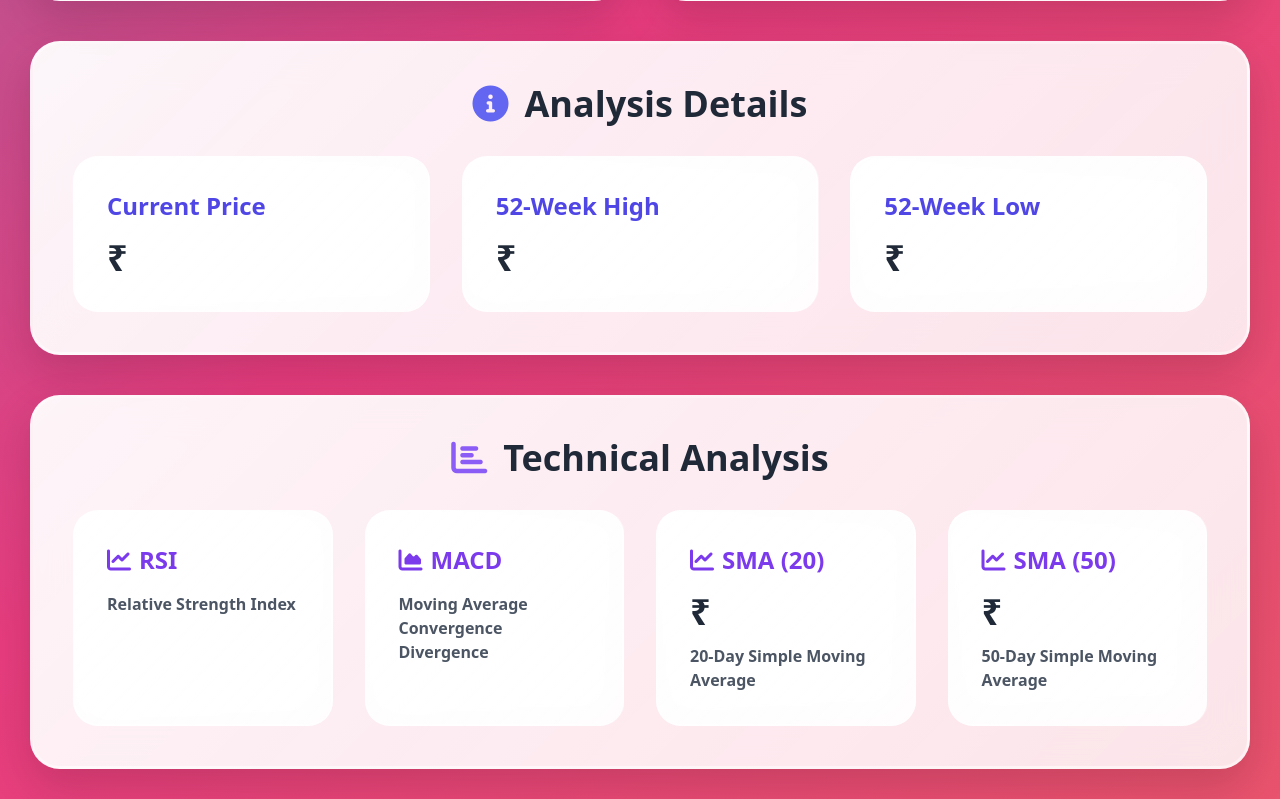
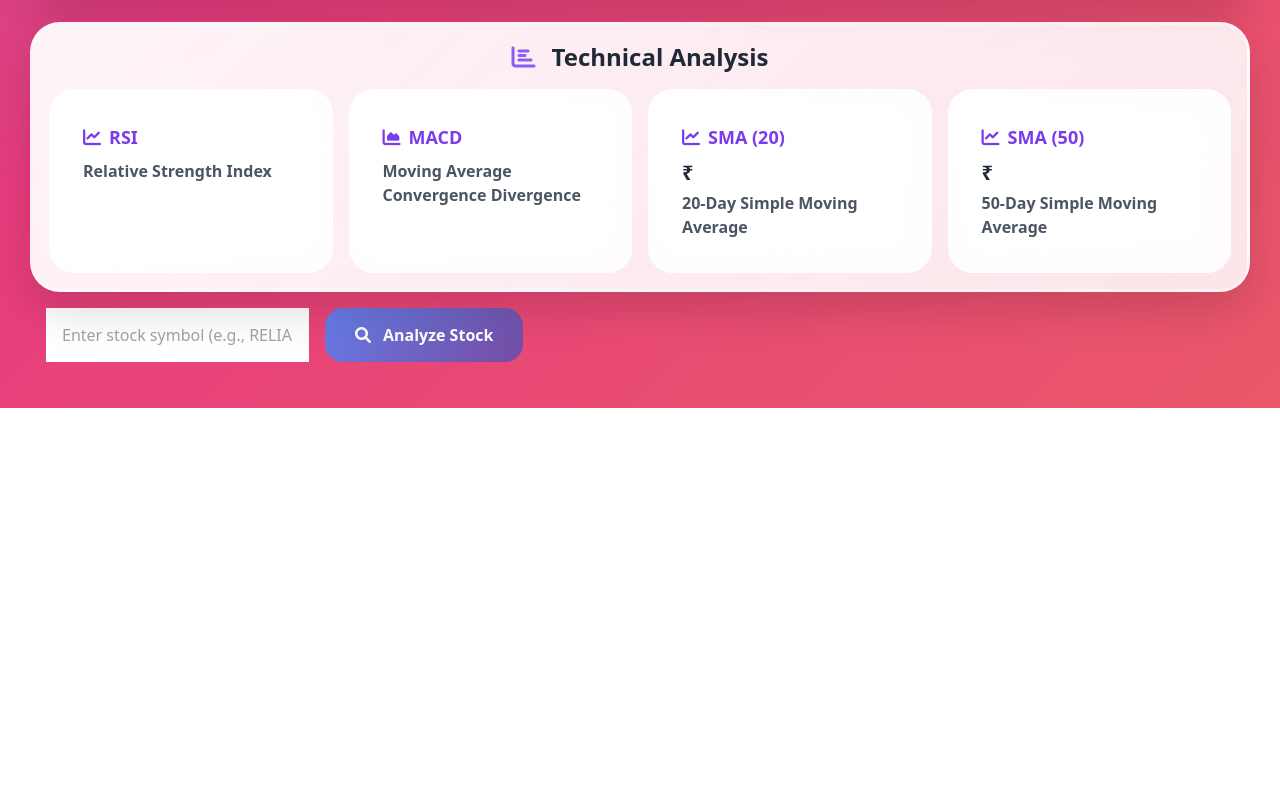
Before and after one commit to venkat4191/SimuTradeeX, a Flask app: template Stock-simulator-main/templates/analysis.html in a window 1280 px wide. Shown: the part 669-1468 px from the top of the page. After the commit the page ends 1077 px from the top, so only its background shows below. Run offline with Flask 3, Linux system fonts and the light colour scheme; the template is opened without the code that fills it, so the values that code supplies are empty.

Commit message:
Update analysis.html

```diff
--- a/Stock-simulator-main/templates/analysis.html
+++ b/Stock-simulator-main/templates/analysis.html
@@ -149,24 +149,24 @@
             </div>
 
             <!-- Analysis Results -->
-            <div class="grid grid-cols-1 md:grid-cols-2 gap-8 mb-10">
+            <div class="grid grid-cols-1 md:grid-cols-2 gap-2 md:gap-4 mb-6">
                 <!-- Price Chart -->
-                <div class="card p-10">
-                    <h2 class="text-4xl font-bold mb-8 text-center text-gray-800">
+                <div class="card p-2 md:p-4">
+                    <h2 class="text-base md:text-2xl font-bold mb-2 md:mb-4 text-center text-gray-800">
                         <i class="fas fa-chart-line mr-4 text-blue-500"></i>Price Chart
                     </h2>
-                    <div class="aspect-w-16 aspect-h-9">
+                    <div class="aspect-w-16 aspect-h-9 max-h-32 md:max-h-48 mb-2 md:mb-4">
                         <img src="{{ url_for('static', filename='price_chart.png') }}"
                              alt="Price Chart" class="w-full h-full object-contain rounded-2xl">
                     </div>
                 </div>
 
                 <!-- Technical Indicators -->
-                <div class="card p-10">
-                    <h2 class="text-4xl font-bold mb-8 text-center text-gray-800">
+                <div class="card p-2 md:p-4">
+                    <h2 class="text-base md:text-2xl font-bold mb-2 md:mb-4 text-center text-gray-800">
                         <i class="fas fa-chart-bar mr-4 text-green-500"></i>Technical Indicators
                     </h2>
-                    <div class="aspect-w-16 aspect-h-9">
+                    <div class="aspect-w-16 aspect-h-9 max-h-32 md:max-h-48 mb-2 md:mb-4">
                         <img src="{{ url_for('static', filename='indicators.png') }}"
                              alt="Technical Indicators" class="w-full h-full object-contain rounded-2xl">
                     </div>
@@ -174,66 +174,76 @@
             </div>
 
             <!-- Analysis Details -->
-            <div class="card p-10 mb-10">
-                <h2 class="text-4xl font-bold mb-8 text-center text-gray-800">
+            <div class="card p-2 md:p-4 mb-6">
+                <h2 class="text-base md:text-2xl font-bold mb-2 md:mb-4 text-center text-gray-800">
                     <i class="fas fa-info-circle mr-4 text-indigo-500"></i>Analysis Details
                 </h2>
-                <div class="grid grid-cols-1 md:grid-cols-3 gap-8">
-                    <div class="metric-card">
-                        <h3 class="text-2xl font-bold mb-4 text-indigo-600">Current Price</h3>
-                        <p class="text-4xl font-bold text-gray-800">₹{{ analysis.current_price }}</p>
+                <div class="grid grid-cols-1 md:grid-cols-3 gap-2 md:gap-4">
+                    <div class="metric-card p-2 md:p-4">
+                        <h3 class="text-sm md:text-lg font-bold mb-1 md:mb-2 text-indigo-600">Current Price</h3>
+                        <p class="text-base md:text-xl font-bold text-gray-800">₹{{ analysis.current_price }}</p>
                     </div>
-                    <div class="metric-card">
-                        <h3 class="text-2xl font-bold mb-4 text-indigo-600">52-Week High</h3>
-                        <p class="text-4xl font-bold text-gray-800">₹{{ analysis.high_52w }}</p>
+                    <div class="metric-card p-2 md:p-4">
+                        <h3 class="text-sm md:text-lg font-bold mb-1 md:mb-2 text-indigo-600">52-Week High</h3>
+                        <p class="text-base md:text-xl font-bold text-gray-800">₹{{ analysis.high_52w }}</p>
                     </div>
-                    <div class="metric-card">
-                        <h3 class="text-2xl font-bold mb-4 text-indigo-600">52-Week Low</h3>
-                        <p class="text-4xl font-bold text-gray-800">₹{{ analysis.low_52w }}</p>
+                    <div class="metric-card p-2 md:p-4">
+                        <h3 class="text-sm md:text-lg font-bold mb-1 md:mb-2 text-indigo-600">52-Week Low</h3>
+                        <p class="text-base md:text-xl font-bold text-gray-800">₹{{ analysis.low_52w }}</p>
                     </div>
                 </div>
             </div>
 
             <!-- Technical Analysis -->
-            <div class="card p-10">
-                <h2 class="text-4xl font-bold mb-8 text-center text-gray-800">
+            <div class="card p-2 md:p-4">
+                <h2 class="text-base md:text-2xl font-bold mb-2 md:mb-4 text-center text-gray-800">
                     <i class="fas fa-chart-bar mr-4 text-purple-500"></i>Technical Analysis
                 </h2>
-                <div class="grid grid-cols-1 md:grid-cols-4 gap-8">
-                    <div class="metric-card">
-                        <h3 class="text-2xl font-bold mb-4 text-purple-600">
+                <div class="grid grid-cols-1 md:grid-cols-4 gap-2 md:gap-4">
+                    <div class="metric-card p-2 md:p-4">
+                        <h3 class="text-sm md:text-lg font-bold mb-1 md:mb-2 text-purple-600">
                             <i class="fas fa-chart-line mr-2"></i>RSI
                         </h3>
-                        <p class="text-4xl font-bold {% if analysis.rsi > 70 %}trend-down{% elif analysis.rsi < 30 %}trend-up{% else %}trend-neutral{% endif %}">
+                        <p class="text-base md:text-xl font-bold {% if analysis.rsi > 70 %}trend-down{% elif analysis.rsi < 30 %}trend-up{% else %}trend-neutral{% endif %}">
                             {{ analysis.rsi }}
                         </p>
-                        <p class="text-gray-600 mt-3 font-semibold">Relative Strength Index</p>
+                        <p class="text-xs md:text-base text-gray-600 mt-1 font-semibold">Relative Strength Index</p>
                     </div>
-                    <div class="metric-card">
-                        <h3 class="text-2xl font-bold mb-4 text-purple-600">
+                    <div class="metric-card p-2 md:p-4">
+                        <h3 class="text-sm md:text-lg font-bold mb-1 md:mb-2 text-purple-600">
                             <i class="fas fa-chart-area mr-2"></i>MACD
                         </h3>
-                        <p class="text-4xl font-bold {% if analysis.macd > 0 %}trend-up{% else %}trend-down{% endif %}">
+                        <p class="text-sm md:text-xl font-bold {% if analysis.macd > 0 %}trend-up{% else %}trend-down{% endif %}">
                             {{ analysis.macd }}
                         </p>
-                        <p class="text-gray-600 mt-3 font-semibold">Moving Average Convergence Divergence</p>
+                        <p class="text-xs md:text-base text-gray-600 mt-1 font-semibold">Moving Average Convergence Divergence</p>
                     </div>
-                    <div class="metric-card">
-                        <h3 class="text-2xl font-bold mb-4 text-purple-600">
+                    <div class="metric-card p-2 md:p-4">
+                        <h3 class="text-sm md:text-lg font-bold mb-1 md:mb-2 text-purple-600">
                             <i class="fas fa-chart-line mr-2"></i>SMA (20)
                         </h3>
-                        <p class="text-4xl font-bold text-gray-800">₹{{ analysis.sma_20 }}</p>
-                        <p class="text-gray-600 mt-3 font-semibold">20-Day Simple Moving Average</p>
+                        <p class="text-sm md:text-xl font-bold text-gray-800">₹{{ analysis.sma_20 }}</p>
+                        <p class="text-xs md:text-base text-gray-600 mt-1 font-semibold">20-Day Simple Moving Average</p>
                     </div>
-                    <div class="metric-card">
-                        <h3 class="text-2xl font-bold mb-4 text-purple-600">
+                    <div class="metric-card p-2 md:p-4">
+                        <h3 class="text-sm md:text-lg font-bold mb-1 md:mb-2 text-purple-600">
                             <i class="fas fa-chart-line mr-2"></i>SMA (50)
                         </h3>
-                        <p class="text-4xl font-bold text-gray-800">₹{{ analysis.sma_50 }}</p>
-                        <p class="text-gray-600 mt-3 font-semibold">50-Day Simple Moving Average</p>
+                        <p class="text-sm md:text-xl font-bold text-gray-800">₹{{ analysis.sma_50 }}</p>
+                        <p class="text-xs md:text-base text-gray-600 mt-1 font-semibold">50-Day Simple Moving Average</p>
                     </div>
                 </div>
             </div>
+
+            <!-- Enter symbol / Analyze Stock -->
+            <form action="/analyze" method="post" class="flex gap-2 md:gap-4 p-2 md:p-4">
+                <input type="text" name="symbol" placeholder="Enter stock symbol (e.g., RELIANCE, TCS)"
+                       class="input-field text-sm md:text-base py-2 px-3 md:py-3 md:px-4"
+                       required>
+                <button type="submit" class="btn text-sm md:text-base py-2 px-3 md:py-3 md:px-4">
+                    <i class="fas fa-search mr-2 md:mr-3"></i>Analyze Stock
+                </button>
+            </form>
         </div>
     </div>
 </body>
```
